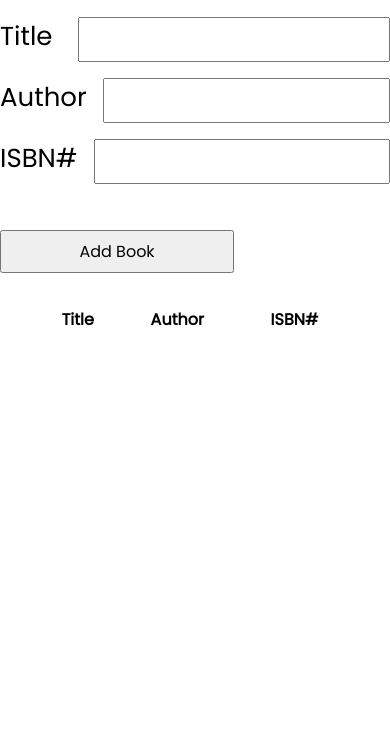
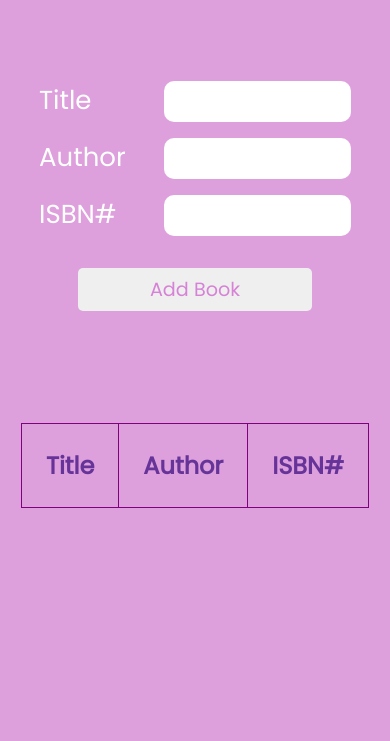
Before and after one commit to rootz491/JavaScript-basics, a plain HTML site: page js-DOM/booklist app/index.html in a window 390 px wide. Shown: the part 133-874 px from the top of the page. Drawn offline with Linux system fonts and the light colour scheme.

Commit message:
:hammer: completed BookList webapp

```diff
--- a/js-DOM/booklist app/index.html
+++ b/js-DOM/booklist app/index.html
@@ -11,34 +11,50 @@
 <body>
 
     <header>
-        <h1>BookList</h1>
+        <h1><span class="bookPart">Book</span><span class="listPart">List</span></h1>
     </header>
     <main>
         <form id="bookForm">
             <div class="formGroup">
                 <label for="title">Title</label>
-                <input type="text" id="title">
+                <input type="text" id="title" required>
             </div>
             <div class="formGroup">
                 <label for="author">Author</label>
-                <input type="text" id="author">
+                <input type="text" id="author" required>
             </div>
             <div class="formGroup">
                 <label for="isbn">ISBN#</label>
-                <input type="text" id="isbn">
+                <input type="text" id="isbn" required>
             </div>
-            <input type="submit" value="Add Book" id="submitButton">
+            <div id="buttonWrapper">
+                <button type="submit" id="submitButton">Add Book</button>
+            </div>
         </form>
         <table>
-            <thead>
+            <tr>
+                <th>Title</th>
+                <th>Author</th>
+                <th>ISBN#</th>
+            </tr>
+            <tbody id="bookList">
+            <!--
                 <tr>
-                    <th>Title</th>
-                    <th>Author</th>
-                    <th>ISBN#</th>
+                    <td>subtle art of not giving a f*ck</td>
+                    <td>someone</td>
+                    <td>123</td>
                 </tr>
-            </thead>
-            <tbody id="ookList">
-
+                <tr>
+                    <td>subtle art of not giving a f*ck</td>
+                    <td>someone</td>
+                    <td>123</td>
+                </tr>
+                <tr>
+                    <td>123</td>
+                    <td>234</td>
+                    <td>123</td>
+                </tr>
+            -->
             </tbody>
         </table>
     </main>
--- a/js-DOM/booklist app/main.js
+++ b/js-DOM/booklist app/main.js
@@ -0,0 +1,39 @@
+const submitButton = document.getElementById('submitButton');
+
+submitButton.addEventListener('click', (e)=>{
+    e.preventDefault();
+
+    let BookList = document.getElementById('bookList');
+    //  get data from input
+    let title = document.getElementById('title').value;
+    let author = document.getElementById('author').value;
+    let isbn = document.getElementById('isbn').value;
+
+    if (title == "" || author == "" || isbn == ""){
+        alert('fill the form first!');
+    }
+
+    else {
+        //  create table row!
+        let row = document.createElement('tr');
+        //  first cell
+        let col1 = document.createElement('td');
+        let text1 = document.createTextNode(title);
+        col1.appendChild(text1);
+        //  second cell
+        let col2 = document.createElement('td');
+        let text2 = document.createTextNode(author);
+        col2.appendChild(text2);
+        //  third cell
+        let col3 = document.createElement('td');
+        let text3 = document.createTextNode(isbn);
+        col3.appendChild(text3);
+        //  append columns to row
+        row.appendChild(col1);
+        row.appendChild(col2);
+        row.appendChild(col3);
+        //  append row to BookList
+        BookList.appendChild(row);
+        console.log('Book added');
+    }
+});
--- a/js-DOM/booklist app/style.css
+++ b/js-DOM/booklist app/style.css
@@ -4,11 +4,22 @@
     padding: 0;
     font-family: 'Poppins', sans-serif;
 
+    if (title = "" || author == "" || isbn == ""){
+        alert('fill the form first!')
+        continue;
+    }
+}
+
+button, input, input:focus, input:active {
+    outline: none;
+    border: none;
+    border-radius: 10px;
 }
 
 body {
     height: 100vh;
-
+    background-color:   plum;
+    color: white;
 }
 
 main {
@@ -19,6 +30,13 @@ header h1 {
     text-align: center;
     margin: .5em 0;
     font-size: 60px;
+}
+
+.bookPart {
+    color: rebeccapurple;
+}
+.listPart {
+    color: lisghtgrey;
 }
 
 form {
@@ -44,21 +62,43 @@ div.formGroup {
     font-size: 26px;
 }
 
+#buttonWrapper {
+    display: flex;
+    margin-top: 3em;
+}
+
 #submitButton {
-    width: 60%;
-    margin-top: 30px;
+    cursor: pointer;
+    width: 25%;
+    margin-left: auto;
+    margin-right: auto;
     padding: 7px 12px;
     font-size: 16px;
+    color: rgb(214, 130, 214);
+    font-size: 1.2em;
+    border-radius: 5px;
 }
 
 table {
-    margin: 2em auto;
+    margin: 4em auto;
     width: 80%;
+    border-collapse: collapse;
+    border: 1px solid purple;
 }
 
 tr {
     width: 100%;
+}
 
+th {
+    color: rebeccapurple;
+    font-size: 1.5rem;
+}
+
+th, td {
+    border: 1px solid purple;
+    text-align: center;
+    padding: 1em;
 }
 
 
@@ -93,7 +133,20 @@ tr {
 }
 
 @media screen and (max-width: 600px) {
-    form {
-        width: 100%;
+    #buttonWrapper {
+        margin-top: 2em;
+    }
+    #submitButton {
+        width: 75%;
+}
+
+
+
+@media screen and (max-width: 600px) {
+    .formGroup input {
+        width: 60%;
+    }
+    #bookForm {
+        padding: 3em 0;
     }
 }
```
